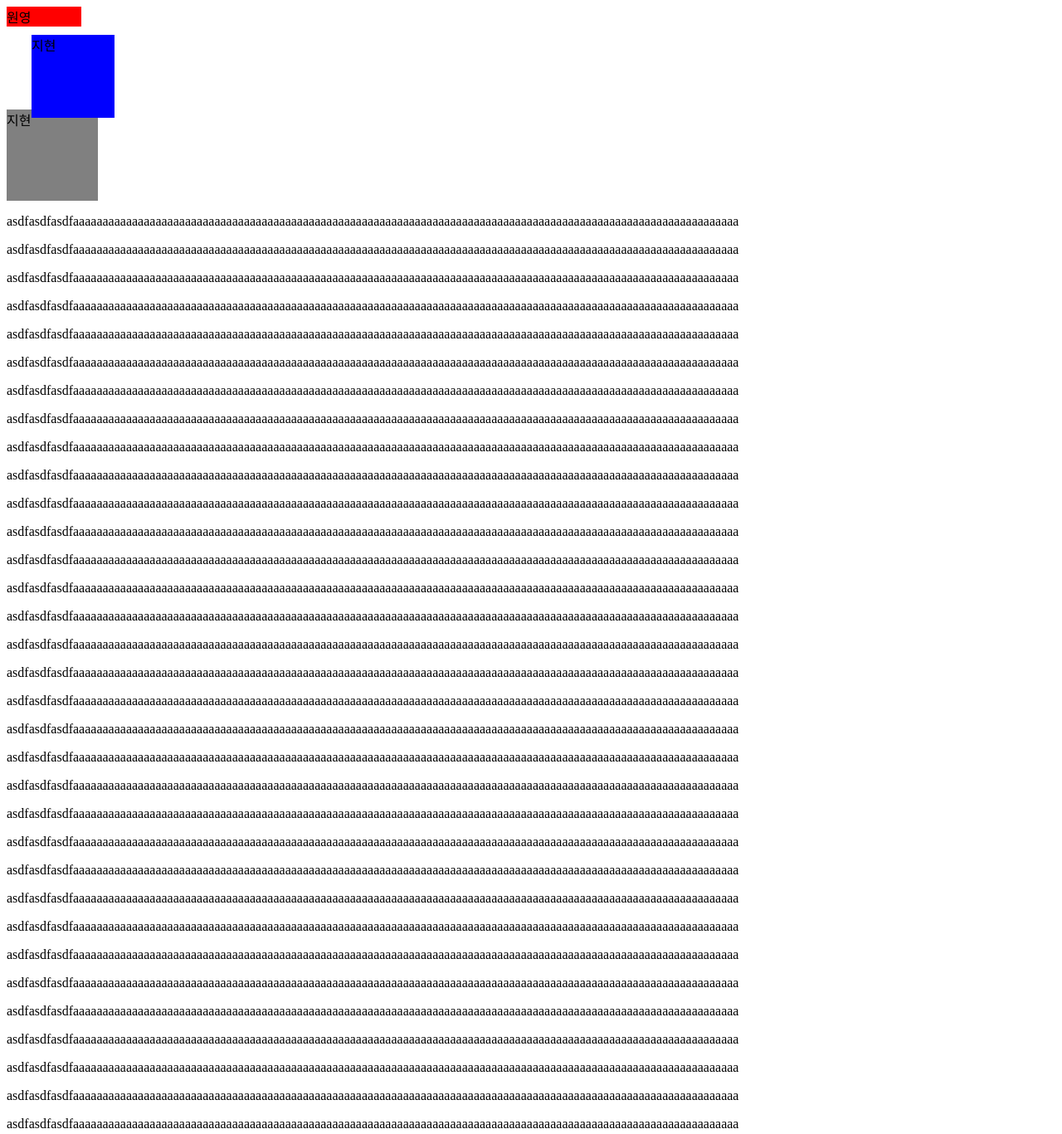
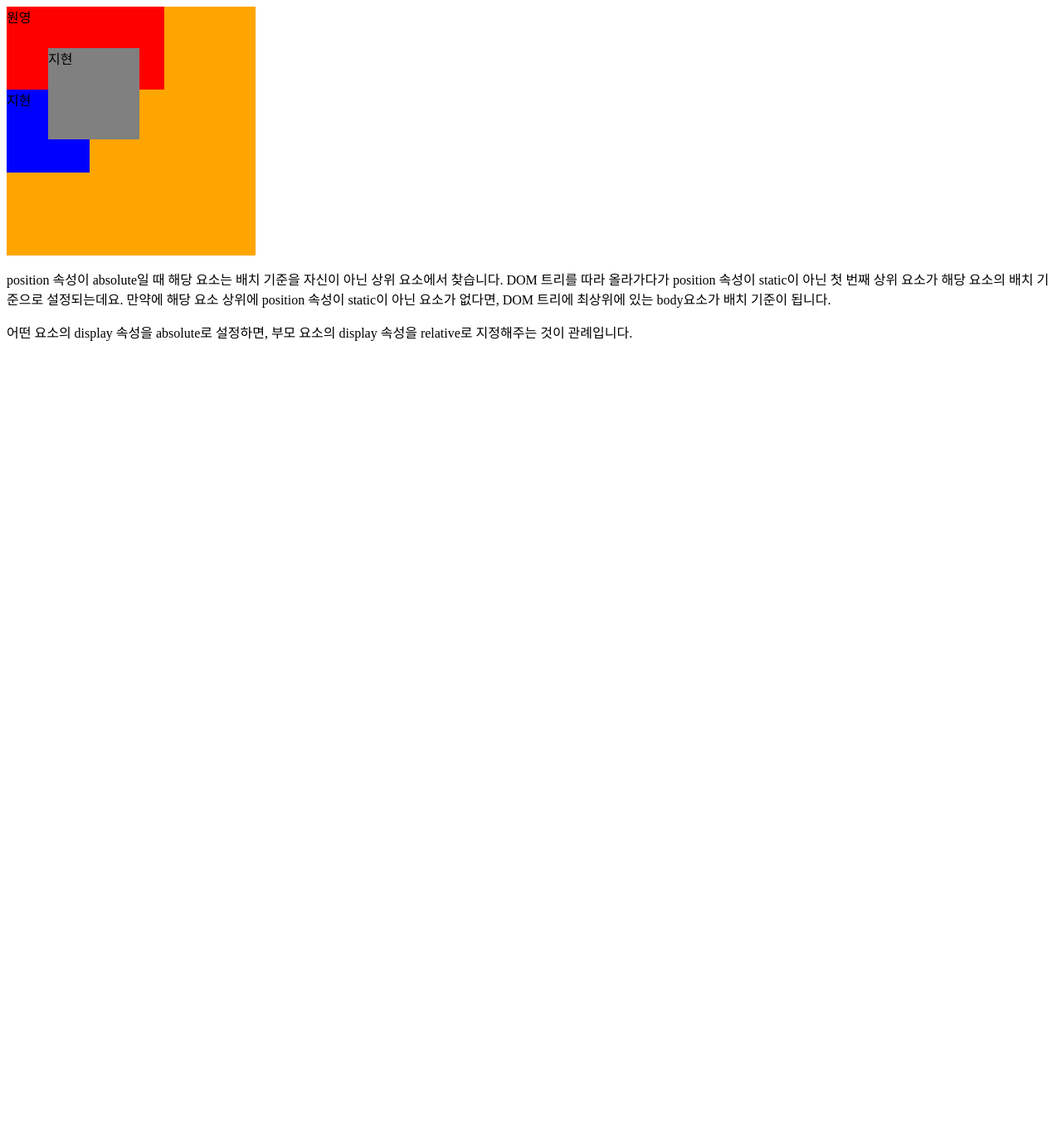
Before and after one commit to kordelee/lec_html, a plain HTML site: page public/css_exc/excCssPosition6.html in a window 1280 px wide. Shown: the whole page at 83% size. After the commit the page ends 800 px from the top, so only its background shows below. Drawn offline with Linux system fonts and the light colour scheme.

Commit message:
ㅁㄴㅇ

```diff
--- a/public/css_exc/excCssPosition6.html
+++ b/public/css_exc/excCssPosition6.html
@@ -7,9 +7,9 @@
 	<style type="text/css">
 
 		#aaa {
-			width: 90px;
+			width: 190px;
+			height: 100px;
 			background-color: red;
-
 
 		}
 
@@ -17,61 +17,49 @@
 			width: 100px;
 			height: 100px;
 			background-color: blue;
+/*
 			position: relative;
-			top:10px;
-			left: 30px;
-
+			top:50px;
+			left: 50px;
+ */
 
 		}
 		#ccc {
 			width: 110px;
 			height: 110px;
 			background-color: gray;
-
-
+			position: absolute;
+			top: 50px;
+			left: 50px;
 		}
 
+		#ddd {
+			width: 300px;
+			height: 300px;
+			background-color: orange;
+			position: relative;
+/*
+			top: 50px;
+			left: 50px;
+ */
+		}
 	</style>
 
 </head>
 <body>
 
-	<div id="aaa">원영</div>
-	<div id="bbb">지현</div>
-	<div id="ccc">지현</div>
-	<p>asdfasdfasdfaaaaaaaaaaaaaaaaaaaaaaaaaaaaaaaaaaaaaaaaaaaaaaaaaaaaaaaaaaaaaaaaaaaaaaaaaaaaaaaaaaaaaaaaaaaaaaaaaaaaaaaaaaaaaaaaa</p>
-	<p>asdfasdfasdfaaaaaaaaaaaaaaaaaaaaaaaaaaaaaaaaaaaaaaaaaaaaaaaaaaaaaaaaaaaaaaaaaaaaaaaaaaaaaaaaaaaaaaaaaaaaaaaaaaaaaaaaaaaaaaaaa</p>
-	<p>asdfasdfasdfaaaaaaaaaaaaaaaaaaaaaaaaaaaaaaaaaaaaaaaaaaaaaaaaaaaaaaaaaaaaaaaaaaaaaaaaaaaaaaaaaaaaaaaaaaaaaaaaaaaaaaaaaaaaaaaaa</p>
-	<p>asdfasdfasdfaaaaaaaaaaaaaaaaaaaaaaaaaaaaaaaaaaaaaaaaaaaaaaaaaaaaaaaaaaaaaaaaaaaaaaaaaaaaaaaaaaaaaaaaaaaaaaaaaaaaaaaaaaaaaaaaa</p>
-	<p>asdfasdfasdfaaaaaaaaaaaaaaaaaaaaaaaaaaaaaaaaaaaaaaaaaaaaaaaaaaaaaaaaaaaaaaaaaaaaaaaaaaaaaaaaaaaaaaaaaaaaaaaaaaaaaaaaaaaaaaaaa</p>
-	<p>asdfasdfasdfaaaaaaaaaaaaaaaaaaaaaaaaaaaaaaaaaaaaaaaaaaaaaaaaaaaaaaaaaaaaaaaaaaaaaaaaaaaaaaaaaaaaaaaaaaaaaaaaaaaaaaaaaaaaaaaaa</p>
-	<p>asdfasdfasdfaaaaaaaaaaaaaaaaaaaaaaaaaaaaaaaaaaaaaaaaaaaaaaaaaaaaaaaaaaaaaaaaaaaaaaaaaaaaaaaaaaaaaaaaaaaaaaaaaaaaaaaaaaaaaaaaa</p>
-	<p>asdfasdfasdfaaaaaaaaaaaaaaaaaaaaaaaaaaaaaaaaaaaaaaaaaaaaaaaaaaaaaaaaaaaaaaaaaaaaaaaaaaaaaaaaaaaaaaaaaaaaaaaaaaaaaaaaaaaaaaaaa</p>
-	<p>asdfasdfasdfaaaaaaaaaaaaaaaaaaaaaaaaaaaaaaaaaaaaaaaaaaaaaaaaaaaaaaaaaaaaaaaaaaaaaaaaaaaaaaaaaaaaaaaaaaaaaaaaaaaaaaaaaaaaaaaaa</p>
-	<p>asdfasdfasdfaaaaaaaaaaaaaaaaaaaaaaaaaaaaaaaaaaaaaaaaaaaaaaaaaaaaaaaaaaaaaaaaaaaaaaaaaaaaaaaaaaaaaaaaaaaaaaaaaaaaaaaaaaaaaaaaa</p>
-	<p>asdfasdfasdfaaaaaaaaaaaaaaaaaaaaaaaaaaaaaaaaaaaaaaaaaaaaaaaaaaaaaaaaaaaaaaaaaaaaaaaaaaaaaaaaaaaaaaaaaaaaaaaaaaaaaaaaaaaaaaaaa</p>
-	<p>asdfasdfasdfaaaaaaaaaaaaaaaaaaaaaaaaaaaaaaaaaaaaaaaaaaaaaaaaaaaaaaaaaaaaaaaaaaaaaaaaaaaaaaaaaaaaaaaaaaaaaaaaaaaaaaaaaaaaaaaaa</p>
-	<p>asdfasdfasdfaaaaaaaaaaaaaaaaaaaaaaaaaaaaaaaaaaaaaaaaaaaaaaaaaaaaaaaaaaaaaaaaaaaaaaaaaaaaaaaaaaaaaaaaaaaaaaaaaaaaaaaaaaaaaaaaa</p>
-	<p>asdfasdfasdfaaaaaaaaaaaaaaaaaaaaaaaaaaaaaaaaaaaaaaaaaaaaaaaaaaaaaaaaaaaaaaaaaaaaaaaaaaaaaaaaaaaaaaaaaaaaaaaaaaaaaaaaaaaaaaaaa</p>
-	<p>asdfasdfasdfaaaaaaaaaaaaaaaaaaaaaaaaaaaaaaaaaaaaaaaaaaaaaaaaaaaaaaaaaaaaaaaaaaaaaaaaaaaaaaaaaaaaaaaaaaaaaaaaaaaaaaaaaaaaaaaaa</p>
-	<p>asdfasdfasdfaaaaaaaaaaaaaaaaaaaaaaaaaaaaaaaaaaaaaaaaaaaaaaaaaaaaaaaaaaaaaaaaaaaaaaaaaaaaaaaaaaaaaaaaaaaaaaaaaaaaaaaaaaaaaaaaa</p>
-	<p>asdfasdfasdfaaaaaaaaaaaaaaaaaaaaaaaaaaaaaaaaaaaaaaaaaaaaaaaaaaaaaaaaaaaaaaaaaaaaaaaaaaaaaaaaaaaaaaaaaaaaaaaaaaaaaaaaaaaaaaaaa</p>
-	<p>asdfasdfasdfaaaaaaaaaaaaaaaaaaaaaaaaaaaaaaaaaaaaaaaaaaaaaaaaaaaaaaaaaaaaaaaaaaaaaaaaaaaaaaaaaaaaaaaaaaaaaaaaaaaaaaaaaaaaaaaaa</p>
-	<p>asdfasdfasdfaaaaaaaaaaaaaaaaaaaaaaaaaaaaaaaaaaaaaaaaaaaaaaaaaaaaaaaaaaaaaaaaaaaaaaaaaaaaaaaaaaaaaaaaaaaaaaaaaaaaaaaaaaaaaaaaa</p>
-	<p>asdfasdfasdfaaaaaaaaaaaaaaaaaaaaaaaaaaaaaaaaaaaaaaaaaaaaaaaaaaaaaaaaaaaaaaaaaaaaaaaaaaaaaaaaaaaaaaaaaaaaaaaaaaaaaaaaaaaaaaaaa</p>
-	<p>asdfasdfasdfaaaaaaaaaaaaaaaaaaaaaaaaaaaaaaaaaaaaaaaaaaaaaaaaaaaaaaaaaaaaaaaaaaaaaaaaaaaaaaaaaaaaaaaaaaaaaaaaaaaaaaaaaaaaaaaaa</p>
-	<p>asdfasdfasdfaaaaaaaaaaaaaaaaaaaaaaaaaaaaaaaaaaaaaaaaaaaaaaaaaaaaaaaaaaaaaaaaaaaaaaaaaaaaaaaaaaaaaaaaaaaaaaaaaaaaaaaaaaaaaaaaa</p>
-	<p>asdfasdfasdfaaaaaaaaaaaaaaaaaaaaaaaaaaaaaaaaaaaaaaaaaaaaaaaaaaaaaaaaaaaaaaaaaaaaaaaaaaaaaaaaaaaaaaaaaaaaaaaaaaaaaaaaaaaaaaaaa</p>
-	<p>asdfasdfasdfaaaaaaaaaaaaaaaaaaaaaaaaaaaaaaaaaaaaaaaaaaaaaaaaaaaaaaaaaaaaaaaaaaaaaaaaaaaaaaaaaaaaaaaaaaaaaaaaaaaaaaaaaaaaaaaaa</p>
-	<p>asdfasdfasdfaaaaaaaaaaaaaaaaaaaaaaaaaaaaaaaaaaaaaaaaaaaaaaaaaaaaaaaaaaaaaaaaaaaaaaaaaaaaaaaaaaaaaaaaaaaaaaaaaaaaaaaaaaaaaaaaa</p>
-	<p>asdfasdfasdfaaaaaaaaaaaaaaaaaaaaaaaaaaaaaaaaaaaaaaaaaaaaaaaaaaaaaaaaaaaaaaaaaaaaaaaaaaaaaaaaaaaaaaaaaaaaaaaaaaaaaaaaaaaaaaaaa</p>
-	<p>asdfasdfasdfaaaaaaaaaaaaaaaaaaaaaaaaaaaaaaaaaaaaaaaaaaaaaaaaaaaaaaaaaaaaaaaaaaaaaaaaaaaaaaaaaaaaaaaaaaaaaaaaaaaaaaaaaaaaaaaaa</p>
-	<p>asdfasdfasdfaaaaaaaaaaaaaaaaaaaaaaaaaaaaaaaaaaaaaaaaaaaaaaaaaaaaaaaaaaaaaaaaaaaaaaaaaaaaaaaaaaaaaaaaaaaaaaaaaaaaaaaaaaaaaaaaa</p>
-	<p>asdfasdfasdfaaaaaaaaaaaaaaaaaaaaaaaaaaaaaaaaaaaaaaaaaaaaaaaaaaaaaaaaaaaaaaaaaaaaaaaaaaaaaaaaaaaaaaaaaaaaaaaaaaaaaaaaaaaaaaaaa</p>
-	<p>asdfasdfasdfaaaaaaaaaaaaaaaaaaaaaaaaaaaaaaaaaaaaaaaaaaaaaaaaaaaaaaaaaaaaaaaaaaaaaaaaaaaaaaaaaaaaaaaaaaaaaaaaaaaaaaaaaaaaaaaaa</p>
-	<p>asdfasdfasdfaaaaaaaaaaaaaaaaaaaaaaaaaaaaaaaaaaaaaaaaaaaaaaaaaaaaaaaaaaaaaaaaaaaaaaaaaaaaaaaaaaaaaaaaaaaaaaaaaaaaaaaaaaaaaaaaa</p>
-	<p>asdfasdfasdfaaaaaaaaaaaaaaaaaaaaaaaaaaaaaaaaaaaaaaaaaaaaaaaaaaaaaaaaaaaaaaaaaaaaaaaaaaaaaaaaaaaaaaaaaaaaaaaaaaaaaaaaaaaaaaaaa</p>
-	<p>asdfasdfasdfaaaaaaaaaaaaaaaaaaaaaaaaaaaaaaaaaaaaaaaaaaaaaaaaaaaaaaaaaaaaaaaaaaaaaaaaaaaaaaaaaaaaaaaaaaaaaaaaaaaaaaaaaaaaaaaaa</p>
+	<div id="ddd">
+		<div id="aaa">원영</div>
+		<div id="bbb">지현</div>
+		<div id="ccc">지현</div>
+	</div>
 
+
+		<p>position 속성이 absolute일 때 해당 요소는 배치 기준을 자신이 아닌 상위 요소에서 찾습니다. DOM 트리를 따라
+	올라가다가 position 속성이 static이 아닌 첫 번째 상위 요소가 해당 요소의 배치 기준으로 설정되는데요. 만약에 해당
+	요소 상위에 position 속성이 static이 아닌 요소가 없다면, DOM 트리에 최상위에 있는
+	body요소가 배치 기준이 됩니다.</p>
+
+	<p>어떤 요소의 display 속성을 absolute로 설정하면, 부모 요소의 display 속성을 relative로 지정해주는 것이 관례입니다.</p>
 </body>
 </html>
```
Also changed, not shown: public/css_exc/excCssBox.html (+1 -1 lines), public/css_exc/excCssPosition5.html (+3 -3 lines), public/css_exc/test.html (added, +28 -0 lines).
